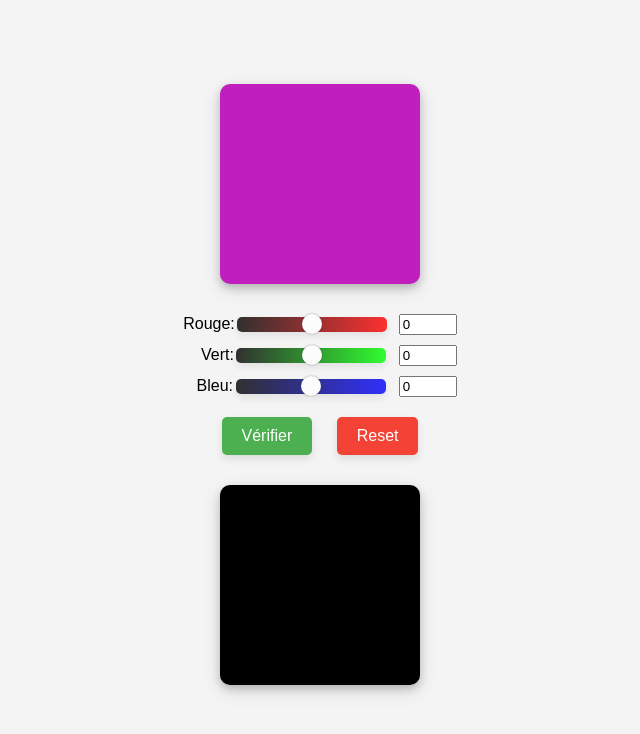
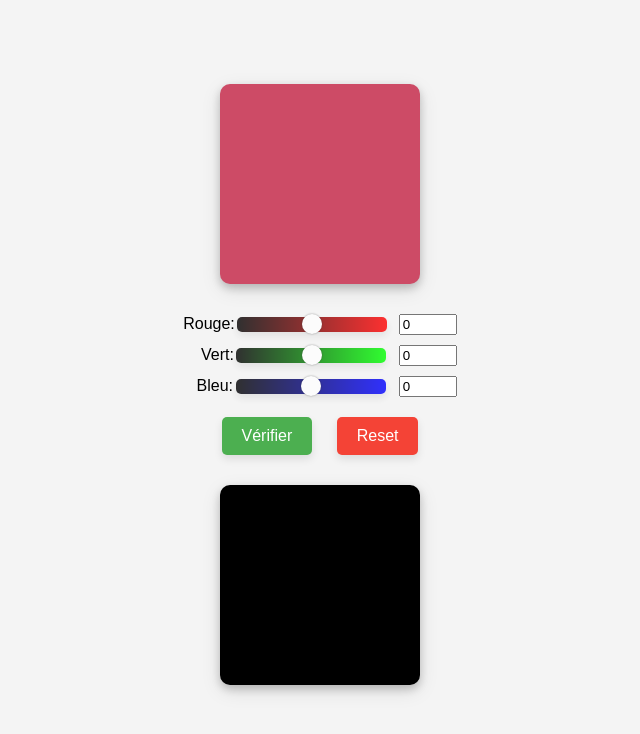
Before and after one commit to hollowcraft/Coloriz, a plain HTML site: page color.html in a window 1280 px wide. Shown: the whole page, without its empty margins (320-960 px from the left). Drawn offline with Linux system fonts and the light colour scheme.

Commit message:
colorizV1.1

```diff
--- a/color.html
+++ b/color.html
@@ -141,7 +141,14 @@
         transform: rotate(90deg);
     }
 }
+    /* Styles pour déplacer les carrés après le dernier essai */
+    //.move-left {
+    //    transform: translateX(-50%);
+    //}
 
+    //.move-right {
+    //    transform: translateX(50%);
+    //}
 </style>
 </head>
 <body>
@@ -180,7 +187,7 @@
 
     // Fonction pour générer une couleur aléatoire
     function generateRandomColor() {
-        return [Math.floor(Math.random() * 256), Math.floor(Math.random() * 256), Math.floor(Math.random() * 256)];
+        return [Math.floor(Math.random() * 206)+50, Math.floor(Math.random() * 206)+50, Math.floor(Math.random() * 206)-50];
     }
 
     // Fonction pour afficher la couleur générée
@@ -308,8 +315,19 @@
                     <p>Couleur générée finale en Hex: ${generatedColorHex}</p>
                 `;
                 document.getElementById('result-text').innerHTML = resultHTML;
+            setTimeout(() => {
+                // Déplacer les carrés vers les colonnes appropriées
+                document.getElementById('color-box').classList.add('move-left');
+                document.getElementById('user-color-box').classList.add('move-right');
+            }, 100); // Temps en millisecondes pour laisser le temps aux éléments HTML de se mettre à jour
                 // Afficher le carré bleu
                 document.getElementById('blue-square').style.display = 'block';
+	document.getElementById('r-slider').value = generatedColor[0];
+        document.getElementById('g-slider').value = generatedColor[1];
+        document.getElementById('b-slider').value = generatedColor[2];
+        document.getElementById('r-value').value = generatedColor[0];
+        document.getElementById('g-value').value = generatedColor[1];
+        document.getElementById('b-value').value = generatedColor[2];
             }
         }
     });
@@ -345,6 +363,7 @@
         document.getElementById('g-value').value = 0;
         document.getElementById('b-value').value = 0;
 
+
         // Réinitialiser la couleur de la boîte de l'utilisateur et cacher le carré bleu
         document.getElementById('user-color-box').style.backgroundColor = 'rgb(0, 0, 0)';
         document.getElementById('blue-square').style.display = 'none';
```
